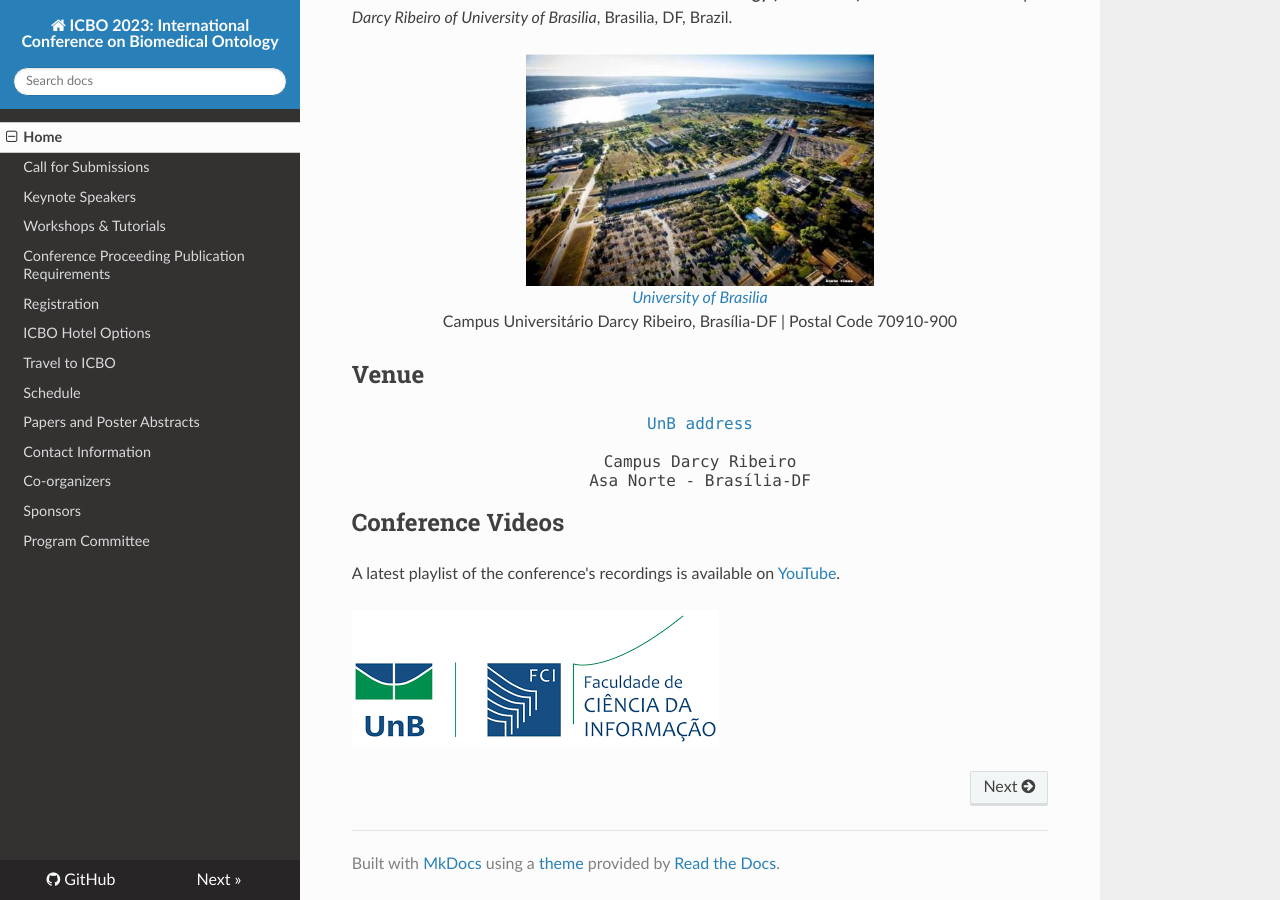
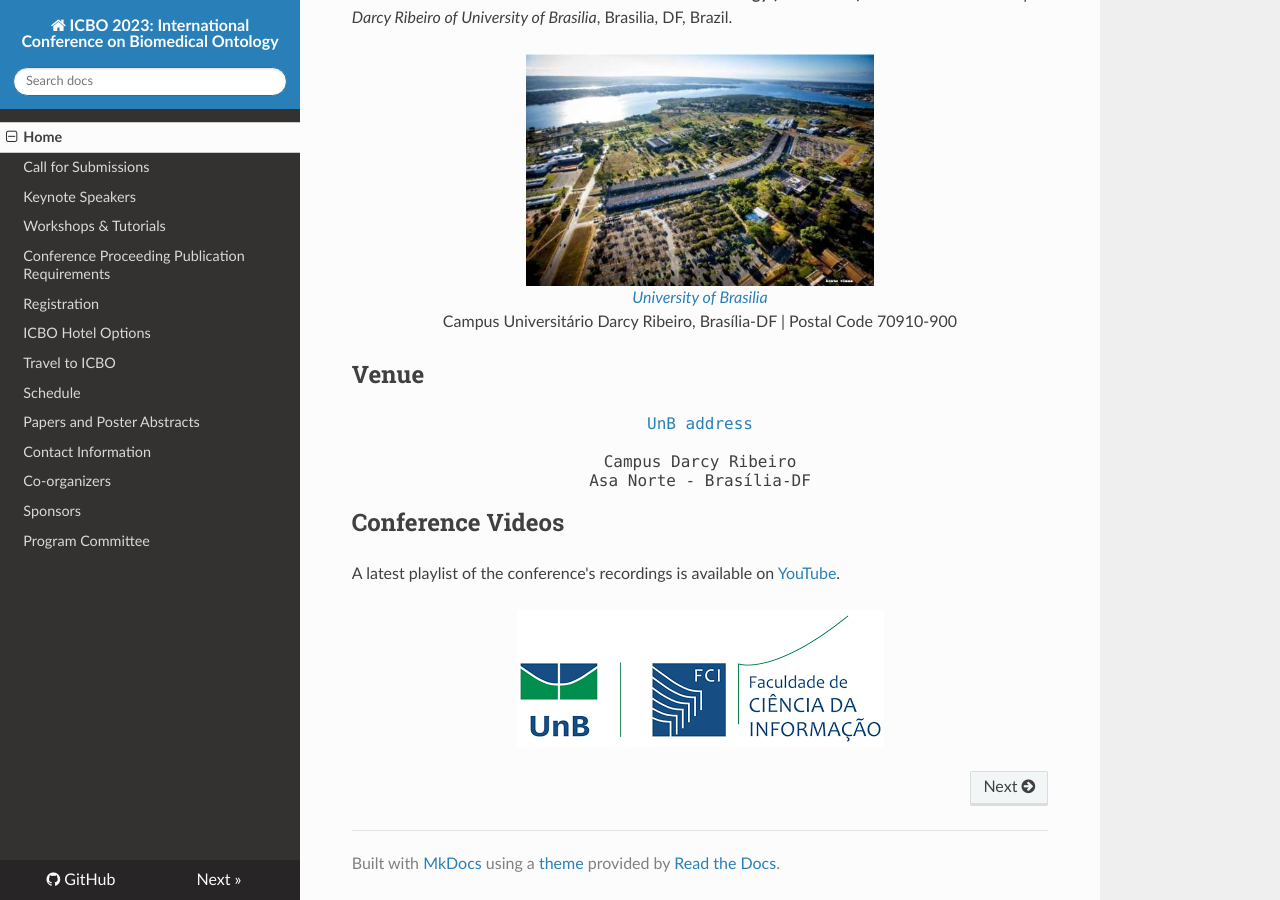
Before and after one commit to ICBO-conference/icbo2023, an MkDocs documentation site: the page built from docs/index.md, in a window 1280 px wide and 900 px high, scrolled down 857 px. Built offline with MkDocs 1.6.1, drawn with Linux system fonts in a browser that asks for light colours; nearby versions of some CDN libraries.

Commit message:
Update index.md

```diff
--- a/docs/index.md
+++ b/docs/index.md
@@ -52,7 +52,7 @@ A latest playlist of the conference's recordings is available on [YouTube](https
 This year's ICBO conference has ended. See this [PDF](survey/ICBO2022-survey-results-final.pdf) to see participant feedback. -->
 
 <!-- ![UnB](./images/unb_fci_extenso_logo.png) -->
-
-<p>
+##
+<p align="center">
 	<img src="./images/unb_fci_extenso_logo.png" height="80"> </img>
 </p>
```
